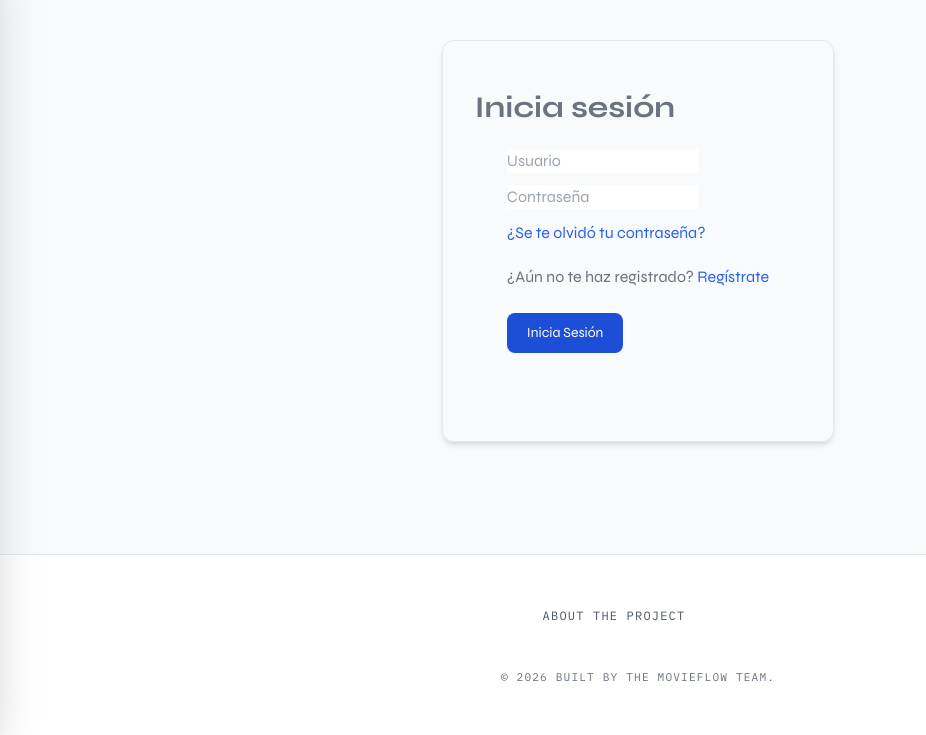
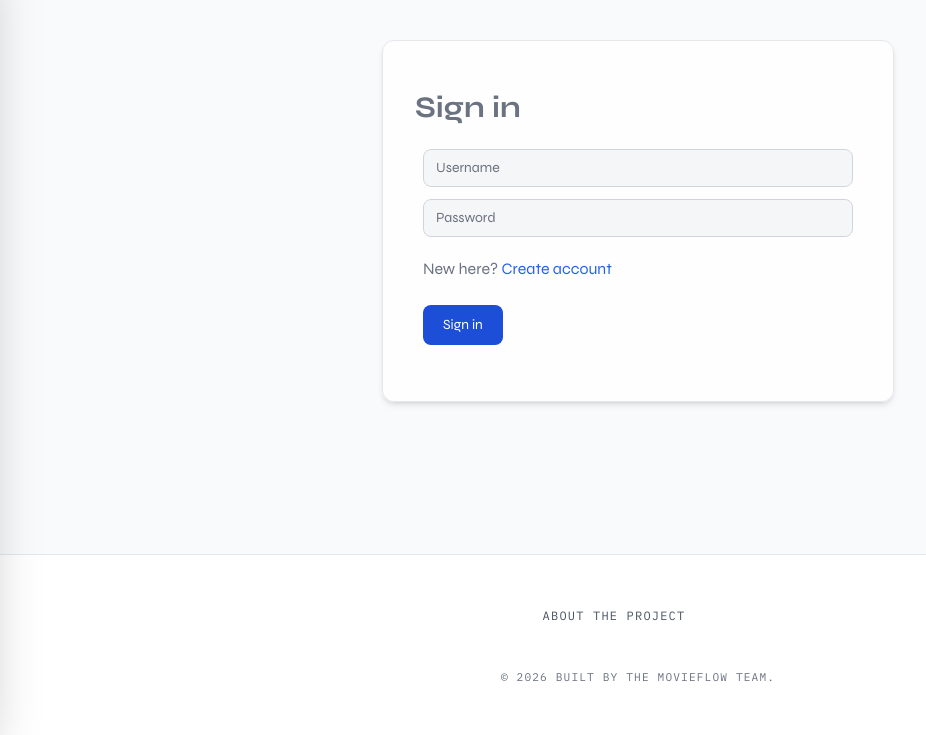
Before and after one commit to DRB03/MovieFlow, a Django app: page /users/login in a window 1280 px wide. Shown: the part 65-800 px from the top of the page, without its empty margins (2-928 px from the left). Run offline with Django 5.2, Linux system fonts and the light colour scheme; some libraries are stand-ins or nearby versions.

Commit message:
style: refresh login form UI and english copy

```diff
--- a/users/templates/users/login.html
+++ b/users/templates/users/login.html
@@ -2,37 +2,47 @@
 
 {% block content %}
 
-<div class="flex min-h-full  justify-center py-10 px-4 sm:px-6 lg:px-8">
-    <div  class="border shadow-md rounded-xl px-8 pt-6 pb-8 mb-4 flex flex-col" >
+<div class="flex min-h-full justify-center py-10 px-4 sm:px-6 lg:px-8">
+  <div class="w-full max-w-lg rounded-xl border border-gray-200 bg-white/80 px-8 pt-6 pb-8 shadow-md backdrop-blur-sm dark:border-bordercol dark:bg-surface/60">
     <div class="mt-6 text-left text-3xl font-bold dark:text-white text-gray-500" >
-    Inicia sesión
+    Sign in
   </div>
     {% if errors %}
         <div class="mt-5 bg-orange-100 border-l-4 border-orange-500 text-orange-700 p-4" role="alert">
-          <p class="font-bold">Atención:</p>
-          <p>Inténtalo de nuevo, el usuario y contraseña no coinciden.</p>
+          <p class="font-bold">Notice:</p>
+          <p>Please try again, username and password do not match.</p>
         </div>
      {% endif %}
 
-    <form id='login_form' class="px-8 pt-3 pb-8 mb-4"
+    <form id='login_form' class="px-2 pt-3 pb-4"
     role="form" method="post" action='{% url "login" %}' xmlns="http://www.w3.org/1999/html">{% csrf_token %}
+	          <input type="hidden" name="next" value="{{ next|default:'' }}" />
               	<!-- Username -->
-              <div class="block  mt-3 text-gray-700 dark:text-slate-300">
-                <input type="text" name="username" placeholder='Usuario'/>
+              <div class="block mt-3 text-gray-700 dark:text-slate-300">
+                <input
+                  type="text"
+                  name="username"
+                  placeholder="Username"
+                  autocomplete="username"
+                  class="block w-full rounded-lg border border-gray-300 bg-gray-100/80 px-3 py-2 text-sm text-gray-800 placeholder:text-gray-500 transition-colors focus:border-green-600 focus:outline-none focus:ring-2 focus:ring-green-600/30 dark:border-bordercol dark:bg-[#141b23] dark:text-gray-100 dark:placeholder:text-gray-400 dark:focus:border-accent dark:focus:ring-accent/30"
+                />
               </div>
-              <div class="block mt-3  text-gray-700 dark:text-slate-300">
-                <input type="password" name="password" placeholder='Contraseña'/>
+              <div class="block mt-3 text-gray-700 dark:text-slate-300">
+                <input
+                  type="password"
+                  name="password"
+                  placeholder="Password"
+                  autocomplete="current-password"
+                  class="block w-full rounded-lg border border-gray-300 bg-gray-100/80 px-3 py-2 text-sm text-gray-800 placeholder:text-gray-500 transition-colors focus:border-green-600 focus:outline-none focus:ring-2 focus:ring-green-600/30 dark:border-bordercol dark:bg-[#141b23] dark:text-gray-100 dark:placeholder:text-gray-400 dark:focus:border-accent dark:focus:ring-accent/30"
+                />
               </div>
-               <div class="mt-3">
-                  <a class="font-medium text-blue-600 dark:text-blue-500 hover:underline"  href="/accounts/password_reset">¿Se te olvidó tu contraseña? </a>
-                </div>
-              <div class="mt-5 font-medium text-gray-500 dark:text-slate-300"> ¿Aún no te haz registrado?
-                  <a href="/accounts/register" class="mt-3 font-medium text-blue-600 dark:text-blue-500 hover:underline">Regístrate</a></div>
+              <div class="mt-5 font-medium text-gray-500 dark:text-slate-300"> New here?
+                  <a href="{% url 'register' %}{% if next %}?next={{ next|urlencode }}{% endif %}" class="mt-3 font-medium text-blue-600 dark:text-blue-500 hover:underline">Create account</a></div>
 
               <div>
                 <button type="submit" class="mt-6 text-white bg-blue-700 hover:bg-blue-800 focus:ring-4 focus:ring-blue-300
                   font-medium rounded-lg text-sm px-5 py-2.5 mr-2 mb-2 dark:bg-blue-600 dark:hover:bg-blue-700
-                  focus:outline-none dark:focus:ring-blue-800">Inicia Sesión</button>
+                  focus:outline-none dark:focus:ring-blue-800">Sign in</button>
               </div>
          </form>
 
```
